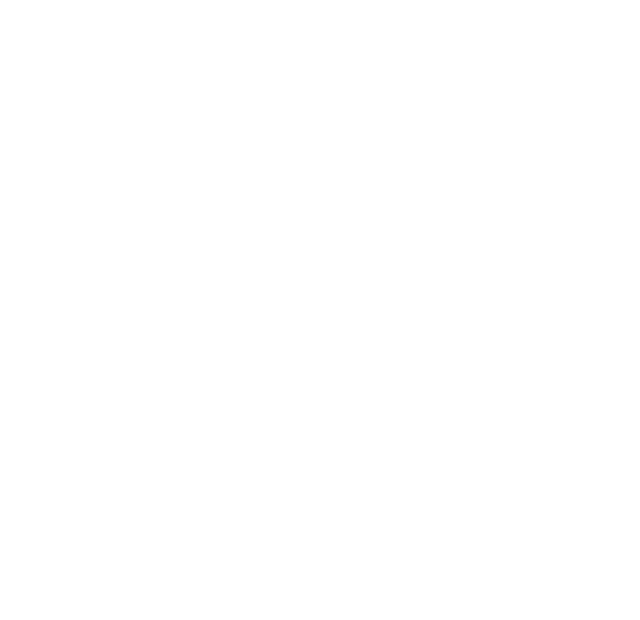
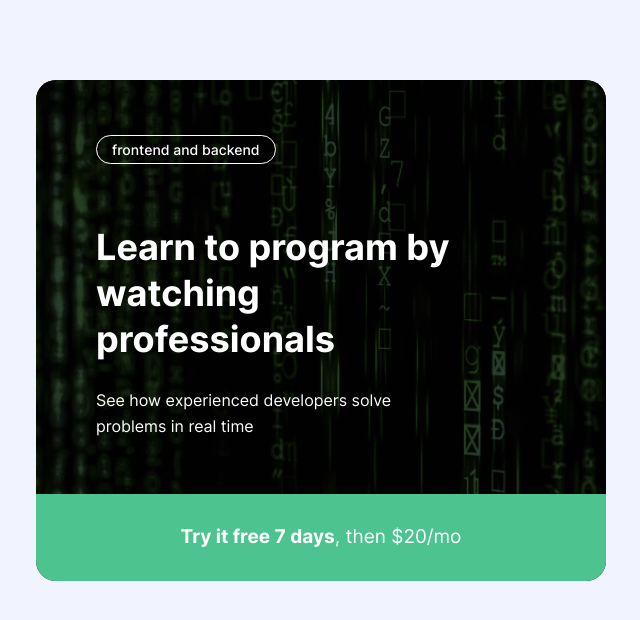
Before and after one commit to ZoitovNurulloh/zn-intro-component, a plain HTML site: page index.html in a window 1280 px wide. Shown: the whole page, without its empty margins (28-668 px from the left). Drawn offline with Linux system fonts and the light colour scheme.

Commit message:
Add hero-section

```diff
--- a/css/style.css
+++ b/css/style.css
@@ -62,6 +62,8 @@ body {
   line-height: 1.5;
   padding: 0;
   margin: 0;
+  background-color:  #F1F4FF;
+
 }
 
 img {
@@ -73,9 +75,9 @@ img {
 
 .container {
   width: 100%;
-  max-width: 1252px;
-  padding-left: 50px;
-  padding-right: 50px;
+  max-width: 1192px;
+  padding-left: 20px;
+  padding-right: 20px;
   margin-left: auto;
   margin-right: auto;
 }
@@ -84,5 +86,66 @@ img {
 /* MAIN-CONTENT */
 
 .main-content {
+  padding-top: 80px;
+  padding-bottom: 80px;
   flex-grow: 1;
 }
+
+.intro-page {
+  display: flex;
+}
+
+/* HERO */
+
+.hero {
+  display: flex;
+  flex-direction: column;
+  width: 100%;
+  max-width: 570px;
+  border-radius: 20px;
+  background-color: #222;
+  color: #fff;
+  overflow: hidden;
+}
+
+.hero-main {
+  display: flex;
+  flex-direction: column;
+  align-items: flex-start;
+  flex-grow: 1;
+  padding: 55px 60px;
+  background-image: url(../img/bg-img.png);
+  background-size: cover;
+  background-repeat: no-repeat;
+  background-position: center center;
+}
+
+.hero-badge {
+  padding: 5px 15px;
+  border-radius: 41px;
+  border: 1px solid #fff;
+  margin-bottom: 60px;
+  font-size: 14px;
+  font-weight: 500;
+  line-height: normal;
+}
+
+.hero-heading {
+  margin: 0;
+  margin-bottom: 25px;
+  font-size: 36px;
+  line-height: 46px;
+}
+
+.hero-text {
+  margin: 0;
+  font-size: 16px;
+  line-height: 26px;
+}
+
+.hero-bottom {
+  padding: 29px;
+  text-align: center;
+  font-size: 19px;
+  background-color: #4DC490;
+}
--- a/index.html
+++ b/index.html
@@ -13,6 +13,25 @@
 </head>
 <body>
 
+  <!-- MAIN-CONTENT -->
+  <div class="main-content">
+    <div class="container">
+      <div class="intro-page">
+        <!-- HERO -->
+        <div class="hero">
+          <div class="hero-main">
+            <div class="hero-badge">frontend and backend</div>
+            <h1 class="hero-heading">Learn to program by <br> watching <br> professionals</h1>
+            <p class="hero-text">See how experienced developers solve <br> problems in real time</p>
+          </div>
+          <div class="hero-bottom"><strong>Try it free 7 days</strong>, then $20/mo</div>
+        </div>
+
+
+        <!-- REGISTRATION-FORM -->
+      </div>
+    </div>
+  </div>
 
   <script src="/js/index.js"></script>
 </body>
```
